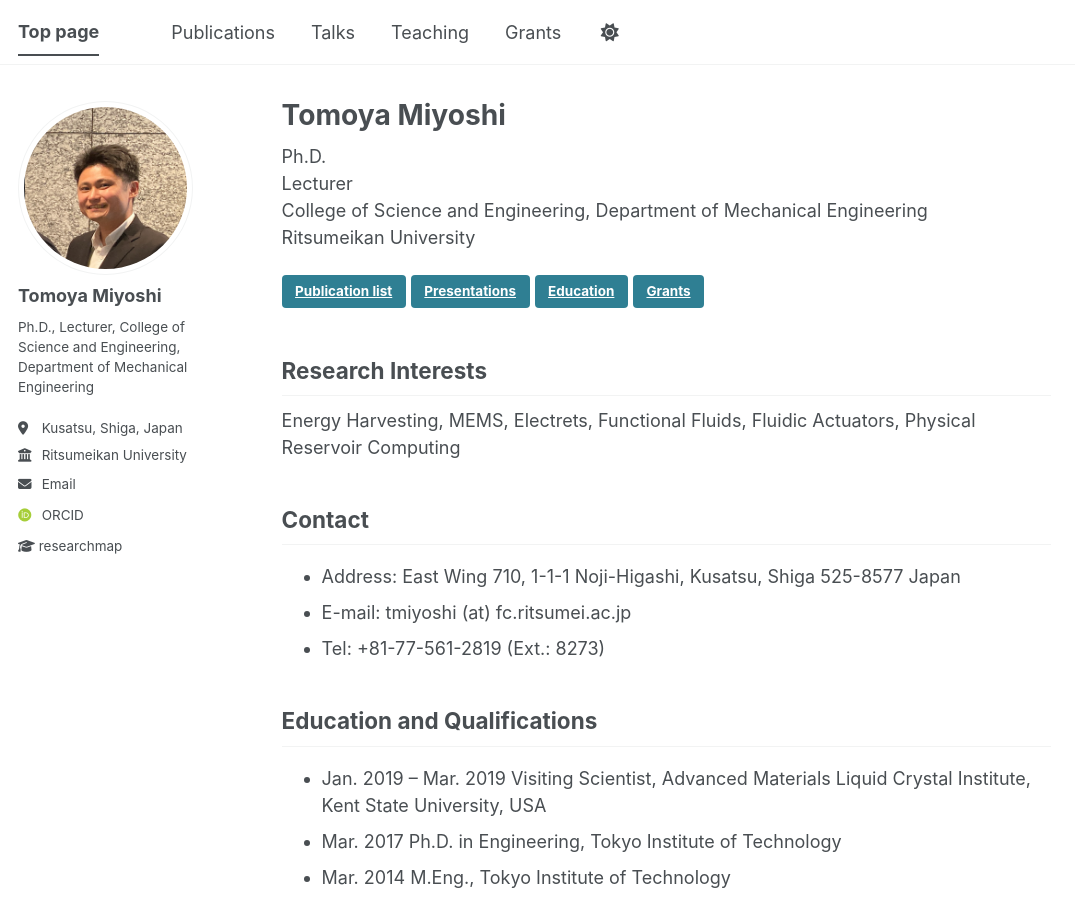
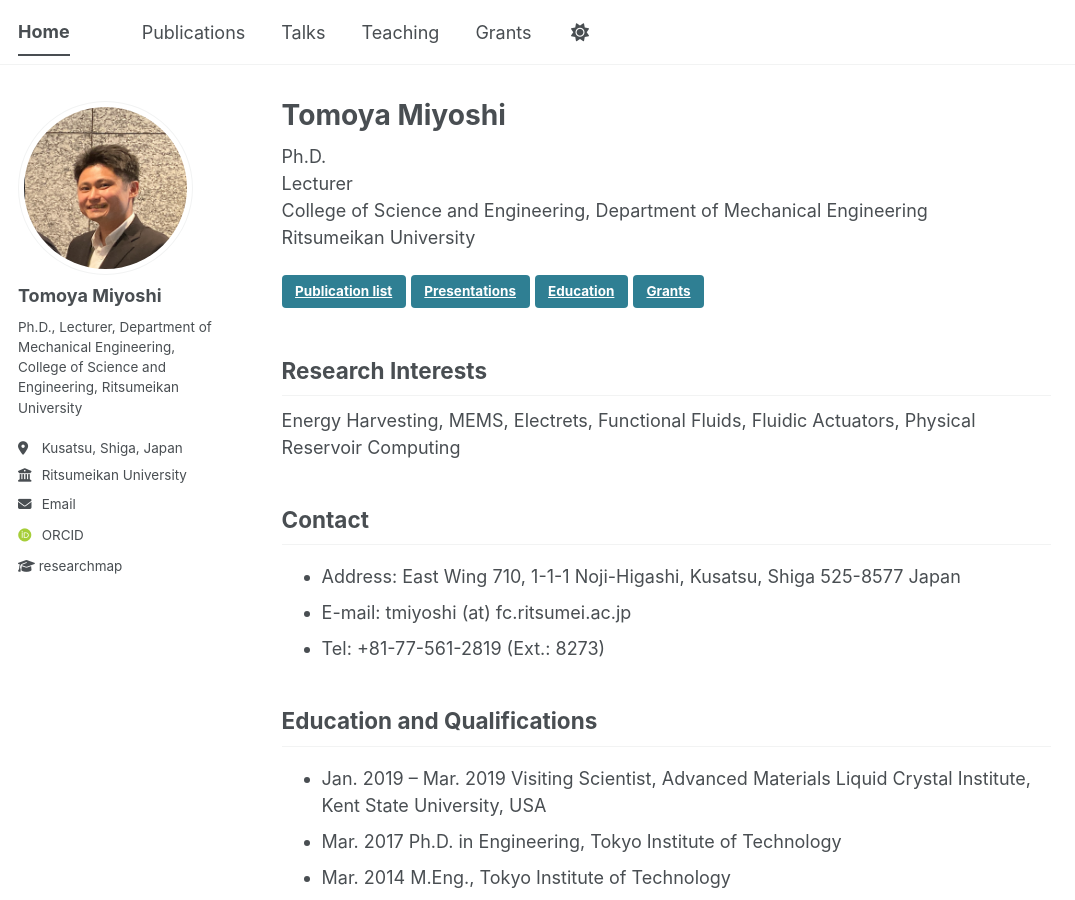
Before and after one commit to 1-miyoshi/1-miyoshi-e.github.io, a Jekyll site: the page built from index.md, in a window 1280 px wide and 900 px high. Shown: the whole window, without its empty margins (0-1075 px from the left). Built offline with Jekyll 4.4.1, drawn with Linux system fonts in a browser that asks for light colours; some web fonts are replaced; a script bundle is joined from its source files by our own code; library files that are not in the unit come from our copies.

Commit message:
Update _config.yml

```diff
--- a/_config.yml
+++ b/_config.yml
@@ -9,10 +9,10 @@
 # Basic Site Settings
 locale                   : "en-US"
 site_theme               : "default" # The available themes options are "default", "air", "sunrise", "mint", "dirt" and "contrast"
-title                    : "Top page"
+title                    : "Home"
 title_separator          : "-"
 name                     : &name "Tomoya Miyoshi"
-description              : &description ""   # Update this with a general description of your site, this is the default if not overridden by a page
+description              : &description "Research on electret-based energy harvesting, MEMS, and physical reservoir computing."   # Update this with a general description of your site, this is the default if not overridden by a page
 url                      : "https://1-miyoshi.github.io" # The base hostname & protocol for your site e.g. "https://[your GitHub username].github.io",
                                                            #https://1-miyoshi.github.io/1-miyoshi-e.github.io or if you already have some other page hosted on Github then use "https://[your GitHub username].github.io/[Your Repo Name]"
 baseurl                  : "/1-miyoshi-e.github.io" # the subpath of your site, e.g. "/blog"
@@ -26,7 +26,7 @@ author:
   avatar           : "miyoshi20260328s.png"
   name             : "Tomoya Miyoshi"
   pronouns         : # example: "she/her"
-  bio              : "Ph.D., Lecturer, College of Science and Engineering, Department of Mechanical Engineering"
+  bio              : "Ph.D., Lecturer, Department of Mechanical Engineering, College of Science and Engineering, Ritsumeikan University"
   location         : "Kusatsu, Shiga, Japan"
   employer         : "Ritsumeikan University"
   uri              : # URL
```
